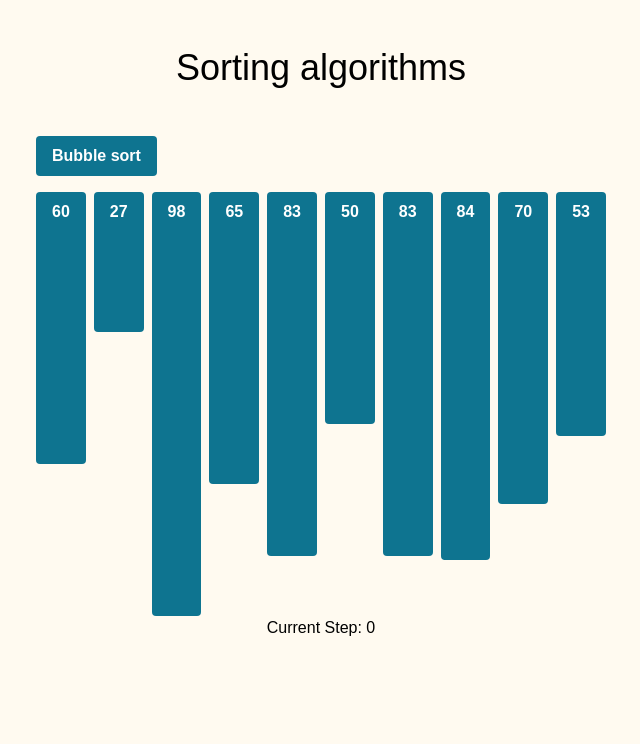
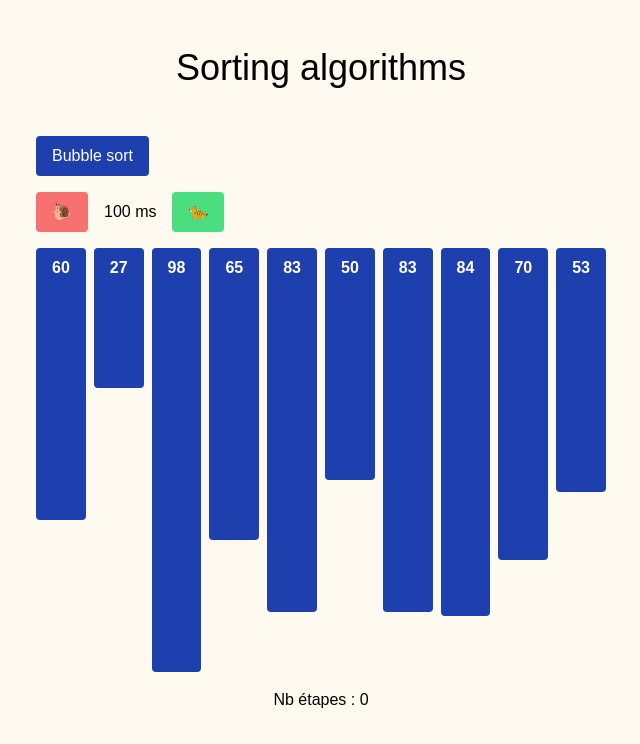
Before and after one commit to RemiSaurel/sorting-algorithms, a React (Create React App) app: page / in a window 1280 px wide. Shown: the top 744 px of the page, without its empty margins (319-959 px from the left). Built offline with nearby package versions, Linux system fonts and the light colour scheme.

Commit message:
add: useEffect and bubbleSort working nicely

```diff
--- a/src/components/Sorting.tsx
+++ b/src/components/Sorting.tsx
@@ -1,5 +1,6 @@
 import SortingButton from "./SortingButton";
-import React, { useState } from 'react';
+import React, {useEffect, useState} from 'react';
+
 
 export default function Sorting({nbItems}: {nbItems: number}) {
     const generateArray = (nbItems: number): number[] => {
@@ -10,11 +11,10 @@ export default function Sorting({nbItems}: {nbItems: number}) {
         return array;
     }
 
-    const bubbleSort = async (array: number[]) => {
-        setSorting(true)
+    const bubbleSort = async (array: number[], speed: number) => {
         const n = array.length;
         let i, j, temp;
-        let selected = [], moving: number[] = [];
+        let selected: number[] = [], moving: number[] = [], sorted: number[] = [];
         for (i = 0; i < n - 1; i++) {
             for (j = 0; j < n - i - 1; j++) {
                 selected = [j, j + 1];
@@ -26,11 +26,15 @@ export default function Sorting({nbItems}: {nbItems: number}) {
                 } else {
                     moving = [];
                 }
-                setArray([...array]);
+                if (j === n - i - 2) {
+                    sorted.push(j + 1)
+                }
                 setSelected(selected);
                 setMoving(moving);
-                setCurrentStep(currentStep + 1);
-                await new Promise(resolve => setTimeout(resolve, 200));
+                setArray([...array]);
+                setSorted(sorted);
+                setCurrentStep(currentStep => currentStep + 1)
+                await new Promise(resolve => setTimeout(resolve, speed));
             }
         }
         setSorting(false)
@@ -41,26 +45,52 @@ export default function Sorting({nbItems}: {nbItems: number}) {
     const [selected, setSelected] = useState<number[]>([]);
     const [moving, setMoving] = useState<number[]>([]);
     const [sorting, setSorting] = useState<boolean>(false);
+    const [sorted, setSorted] = useState<number[]>([]);
+    const [speed, setSpeed] = useState<number>(100);
+
+    useEffect(() => {
+        if (sorting) {
+            bubbleSort(array, speed).then(r => console.log('Finished'))
+        }
+    }, [sorting]);
 
     return (
         <div>
             <div className="flex">
-                <SortingButton name="Bubble sort" onClick={() => bubbleSort(array)} disabled={sorting}/>
+                <SortingButton name="Bubble sort" onClick={() => setSorting(true)} disabled={sorting}/>
+            </div>
+            <div className="flex items-center mb-4 gap-4">
+                <button
+                    className="bg-red-400 enabled:hover:bg-red-500 py-2 px-4 rounded disabled:opacity-50"
+                    onClick={() => setSpeed(speed => speed + 100)}
+                    disabled={sorting}
+                >🐌</button>
+                <span>
+                    {speed } ms
+                </span>
+                <button
+                    className="bg-green-400 enabled:hover:bg-green-500 py-2 px-4 rounded disabled:opacity-50"
+                    onClick={() => setSpeed(speed => speed - 100 < 0 ? 0 : speed - 100)}
+                    disabled={sorting}
+                >🐆</button>
             </div>
             <div className="flex gap-2">
                 {array.map((item, index) => (
                     <div
                         key={index}
-                        className={`bg-cyan-700 text-white font-bold py-2 px-4 rounded ${selected.includes(index) ? 'bg-green-600' : ''} ${moving.includes(index) ? 'bg-yellow-400' : ''}`}
+                        className={`bg-blue-800 text-white font-bold py-2 px-4 rounded
+                        ${sorted.includes(index) ? 'bg-gray-400' : ''}
+                        ${selected.includes(index) ? 'bg-green-800' : ''}
+                        ${moving.includes(index) ? 'bg-yellow-600' : ''}
+                        `}
                         style={{height: `${item * 4 + 32}px`}}
                     >
                         {item}
                     </div>
                 ))}
             </div>
-            <div>
-                Current Step: {currentStep}
+            <div className="mt-4">
+                Nb étapes : {currentStep}
             </div>
         </div>
-    );
-}
+    )}
--- a/src/components/SortingButton.tsx
+++ b/src/components/SortingButton.tsx
@@ -1,7 +1,7 @@
 export default function SortingButton(props: {name: string, onClick: () => void, disabled: boolean}) {
     return (
         <button
-            className="bg-cyan-700 hover:bg-cyan-600 text-white font-bold py-2 px-4 rounded mb-4 disabled:bg-gray-400"
+            className="bg-blue-800 hover:bg-blue-800 text-white py-2 px-4 rounded mb-4 disabled:opacity-50"
             onClick={() => props.onClick()}
             disabled={props.disabled}
         >
```
